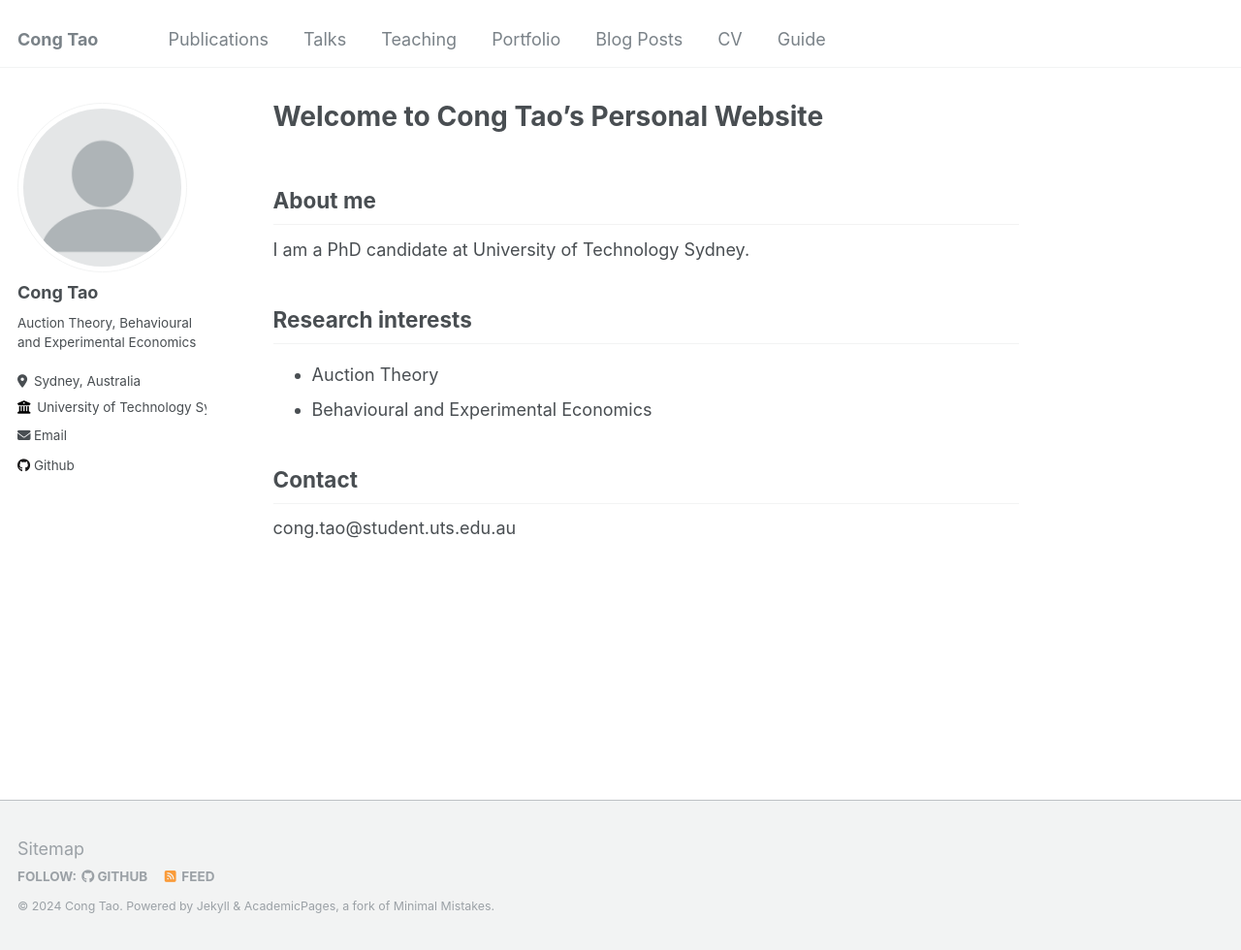
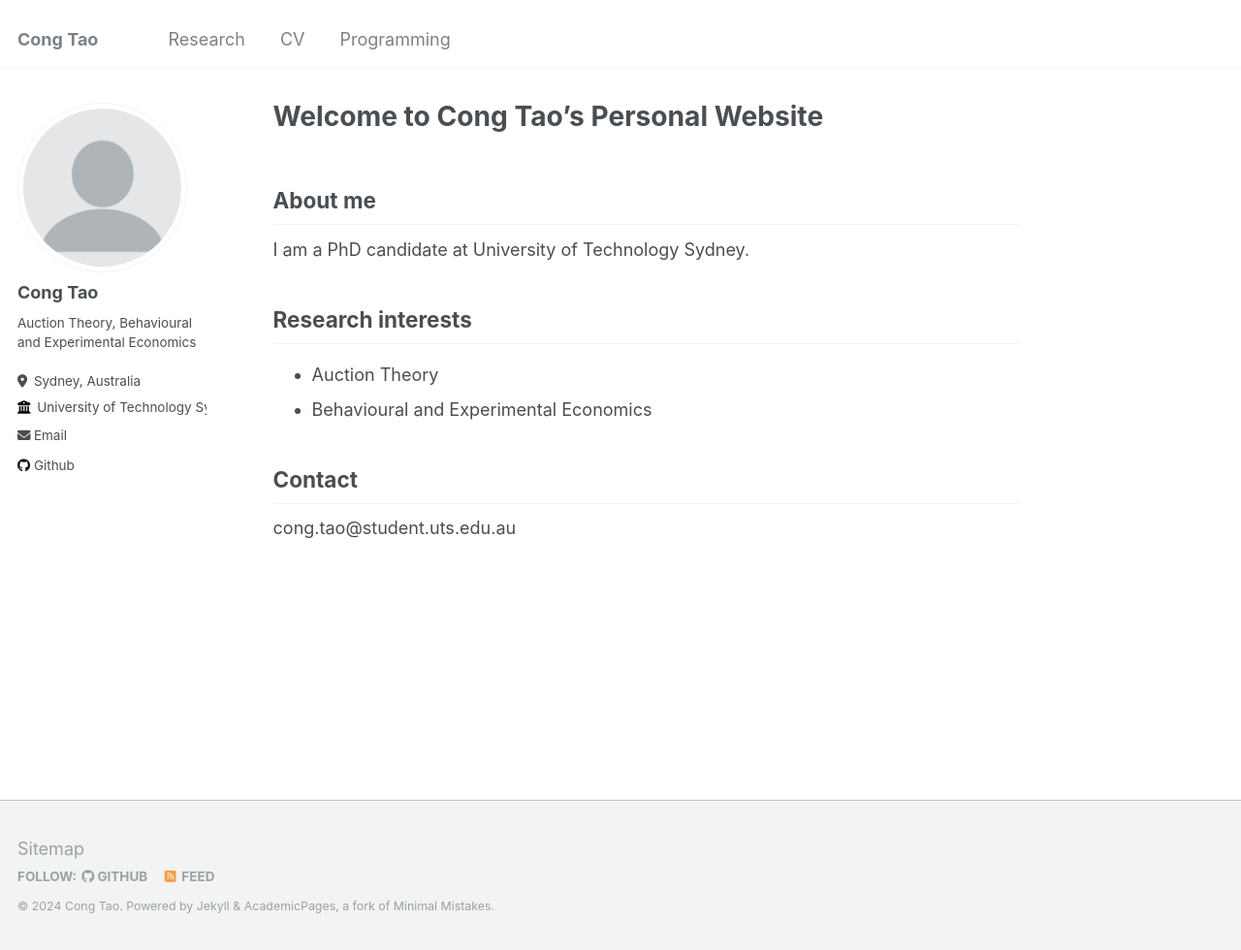
Before and after one commit to Misaka-19090/Misaka-19090.github.io, a Jekyll site: the page built from _pages/about.md, in a window 1280 px wide and 980 px high. Shown: the whole window at 97% size. Built offline with Jekyll 4.4.1, drawn with Linux system fonts in a browser that asks for light colours.

Commit message:
Update navigation.yml

```diff
--- a/_data/navigation.yml
+++ b/_data/navigation.yml
@@ -1,22 +1,25 @@
 # main links links
 main:
-  - title: "Publications"
+  - title: "Research"
     url: /publications/
-
-  - title: "Talks"
-    url: /talks/
-
-  - title: "Teaching"
-    url: /teaching/
-
-  - title: "Portfolio"
-    url: /portfolio/
-
-  - title: "Blog Posts"
-    url: /year-archive/
 
   - title: "CV"
     url: /cv/
 
-  - title: "Guide"
-    url: /markdown/
+  - title: "Programming"
+    url: /portfolio/
+
+  # - title: "Talks"
+  #   url: /talks/
+
+  # - title: "Teaching"
+  #   url: /teaching/
+
+  # - title: "Portfolio"
+  #   url: /portfolio/
+
+  # - title: "Blog Posts"
+  #   url: /year-archive/
+
+  # - title: "Guide"
+  #   url: /markdown/
```
